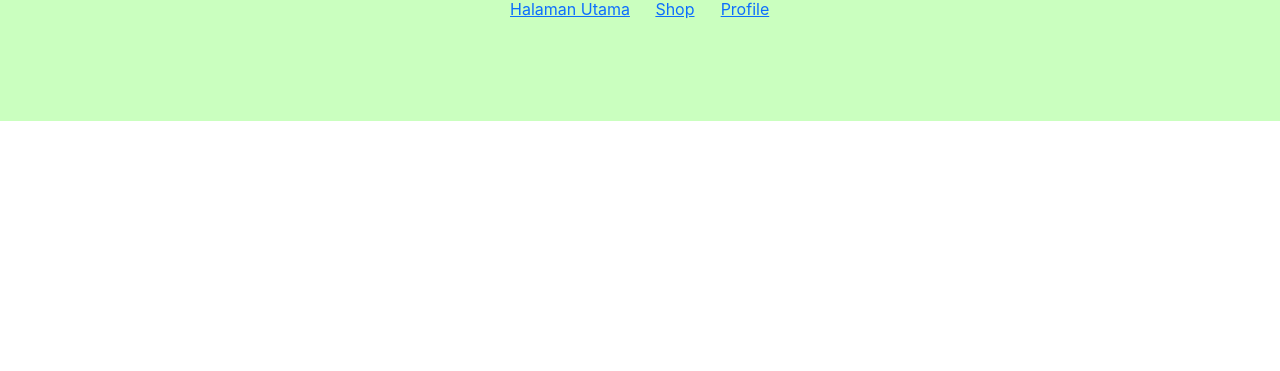
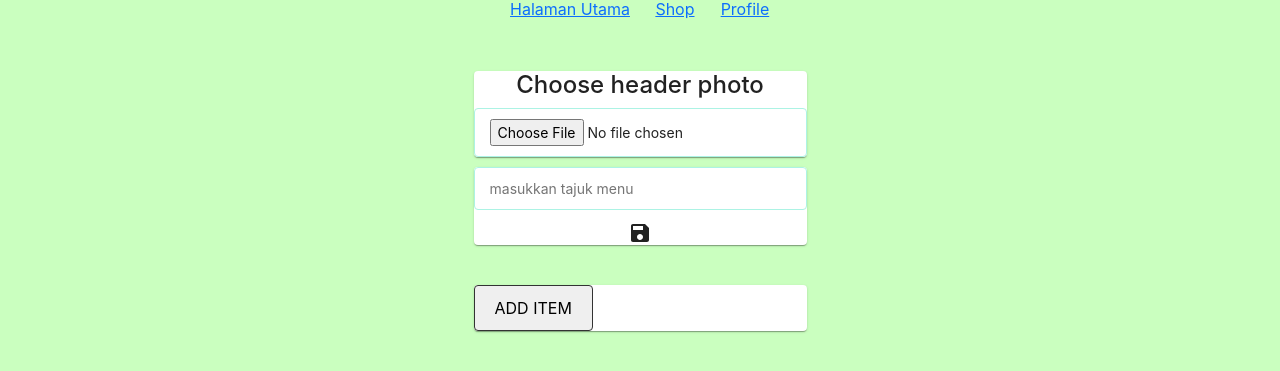
Before and after one commit to Meowdussa/Peniaga-Kecil, a React (Create React App) app in the folder peniaga/: page /profile in a window 1280 px wide. Shown: the part 403-774 px from the top of the page. Built offline with nearby package versions, Linux system fonts and the light colour scheme; no server answers.

Commit message:
newest change

```diff
--- a/peniaga/package.json
+++ b/peniaga/package.json
@@ -6,6 +6,7 @@
     "@emotion/react": "^11.4.1",
     "@emotion/styled": "^11.3.0",
     "@material-ui/core": "^4.12.3",
+    "@mui/icons-material": "^5.0.0",
     "@mui/material": "^5.0.0",
     "@testing-library/jest-dom": "^5.11.4",
     "@testing-library/react": "^11.1.0",
--- a/peniaga/src/App.js
+++ b/peniaga/src/App.js
@@ -2,7 +2,6 @@ import "./App.css";
 import OwnerView from "./OwnerView";
 import UserView from "./UserView";
 import React, { useState } from "react";
-import Search from "./components/Search";
 import { BrowserRouter as Router, Switch, Route, Link } from "react-router-dom";
 import Usermap from "./components/Usermap";
 import Registerform from "./components/Registerform";
--- a/peniaga/src/Ownerprofile.js
+++ b/peniaga/src/Ownerprofile.js
@@ -1,10 +1,86 @@
 import React from 'react'
+import Box from '@mui/material/Box';
+import Paper from '@mui/material/Paper';
+//import DeleteIcon from '@mui/icons-material/Delete';
+import TextField from '@mui/material/TextField';
+import InputAdornment from '@mui/material/InputAdornment';
+import { useState, useEffect } from "react";
+import axios from "axios";
+import Additem from './components/Additem';
+import SaveIcon from '@mui/icons-material/Save';
 
-const Ownerprofile = () => {
+function Ownerprofile() {
+    const [input,setInput] = useState({});
+    let [menuerror, setMenuerror] = useState(null);
+    const [item, setItem]= useState(false)
+const addMenu = (data)=> {
+    axios
+        .post(`http://localhost:5000/menuapi`,data)
+        .then((response)=>{
+            console.log("Menu added");
+        })
+        .catch((error)=>{
+            setMenuerror("Error in adding new menu")
+        })
+}
+
+/* let isShow = ()=>{
+    console.log("Add item is click");
+    <Additem/>
+} */
+
+   /*  const handleChange = (prop) => (event) => {
+        setValues({ ...values, [prop]: event.target.value });
+      }; */ //for material ui
+
+     /*  return (props.trigger) ? (
+        <div className="popup">
+           <div className="inner-popup">
+                <button className="close-button" onClick={()=>props.setTrigger(false)}>X</button>
+                {props.children}
+                <span className="setting-txt"><h5>TIMER SETTING </h5></span>
+            </div>
+            <div>
+
+            </div>
+
+        </div>
+        ) : ""; */
     return (
-        <div>
-        </div>
-    )
+			<div>
+				<Box>
+					<Box>
+						<Paper height="200px">
+                        <h4>Choose header photo</h4>
+                        <input
+							label="choose photo"
+							type="file"
+							name="headerimg"
+							accept="image/*"
+							multiple={false}
+						/>
+						</Paper>
+					</Box>
+					<Box>
+						<Paper>
+							<input type="text" id="menutitle" placeholder="masukkan tajuk menu"/>
+                            <SaveIcon/>
+						</Paper>
+					</Box>
+					<Box>
+						<Paper>
+							<span>
+								<button onClick={() => setItem(true)}>Add Item</button>
+							</span>
+							<Additem trigger={item} setTrigger={setItem}></Additem>
+						</Paper>
+					</Box>
+				</Box>
+			</div>
+		);
 }
 
 export default Ownerprofile
+
+
+//<input type="file" name="image" accept="image/*" multiple={true}/>
--- /dev/null
+++ b/peniaga/src/components/Additem.js
@@ -0,0 +1,147 @@
+import React, {  useState } from "react";
+import Box from '@mui/material/Box';
+import Paper from '@mui/material/Paper';
+//import DeleteIcon from '@mui/icons-material/Delete';
+import TextField from '@mui/material/TextField';
+import InputAdornment from '@mui/material/InputAdornment';
+import OutlinedInput from '@mui/material/OutlinedInput';
+
+
+function Additem(props) {
+	let axios = require("axios");
+	let [itemerror, setItemerror] = useState(null);
+	let [menu, setMenu] = useState([]);
+	let [input, setInput] = useState({});
+	let [error, setError] = useState(null);
+    const [values, setValues] = useState({price:''});
+
+	/* const addMenu = (ownerID) => {
+		console.log(input, "in the front end");
+		axios
+			.post(
+				`http://localhost:5000/owner/${ownerID}
+       `,
+				input
+			)
+			.then((response) => {
+				console.log(response.data); //only showing shops, not menu added
+				setMenu(response.data);
+				console.log("Menu added");
+			})
+			.catch((error) => {
+				setError("Error in adding new menu");
+			});
+	}; */
+	//
+	/* const handleAddMenu = (event, ownerID) => {
+		event.preventDefault();
+		addMenu(ownerID);
+		setInput({
+			item: "",
+			price: "",
+		});
+	}; */
+
+/* 	const handleChange = (e) => {
+		setInput({ ...input, [e.target.name]: e.target.value });
+	}; */
+
+    const handleChange = (prop) => (event) => {
+        setValues({ ...values, [prop]: event.target.value });
+      };
+
+	const addItem = () => {
+		axios
+			.post(`http://localhost:5000/itemapi`)
+			.then((response) => {
+                console.log(response)
+				//console.log("Item added");
+			})
+			.catch((error) => {
+				setItemerror("Error in adding new item");
+			});
+	};
+
+    const onSubmit = (event) => {
+        //console.log(JSON.stringify(event));
+        addItem(event);
+      };
+
+      const handleSubmit = event => {
+        event.preventDefault();
+        addItem();
+        //setInput({ name: "", phone: "", birthday: ""}); // if you want empty input box after submit
+      };
+
+
+	return props.trigger ? (
+		<Box>
+			<div>
+				<Paper >
+                <form onSubmit={(e) => handleSubmit(e)}>
+					<div>
+						<button
+							className="close-button"
+							onClick={() => props.setTrigger(false)}
+						>
+							X
+						</button>
+					</div>
+					<div>
+						<input
+							label="choose photo"
+							type="file"
+							name="image"
+							accept="image/*"
+							multiple={true}
+						/>
+					</div>
+					<div>
+						<TextField
+							label="item"
+							id="item"
+							sx={{ m: 1, width: "25ch" }}
+							type="text"
+						/>
+					</div>
+					<div>
+						<OutlinedInput
+							id="outlined-adornment-weight"
+							value={values.RM}
+							onChange={handleChange("weight")}
+							endAdornment={<InputAdornment position="end">RM</InputAdornment>}
+							aria-describedby="outlined-weight-helper-text"
+							inputProps={{
+								"aria-label": "price",
+							}}
+						/>
+					</div>
+					<div>
+						<button
+                        onClick={console.log('im clicked')}
+                        type="submit">Submit</button>
+					</div>
+                    </form>
+				</Paper>
+			</div>
+		</Box>
+	) : (
+		""
+	);
+}
+
+export default Additem;
+
+
+
+
+	{/*  <form>
+            <label/>Menu List<label/><br/>
+            <span>{props.ownerDetails.shop_name} </span>
+            <input onChange={(e)=>handleChange(e)} placeholder="item" name="item" value={input.item}/>
+            <input onChange={(e)=>handleChange(e)} placeholder ="price" name="price" value={input.price}/>
+            <button
+            onClick={(e)=>{e.preventDefault(); setMenuButton(true); return false}}
+            >Add menu</button>
+            <button onClick={(e)=> handleAddMenu(e,props.ownerDetails.id)}>Submit</button>
+           </form>  */}
```
Also changed, not shown: 1 other file (tests, documents, lock files or other folders).
